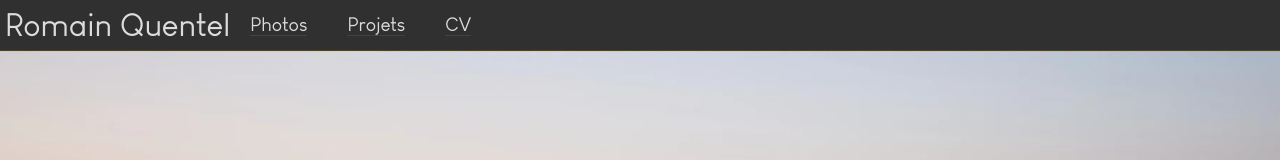
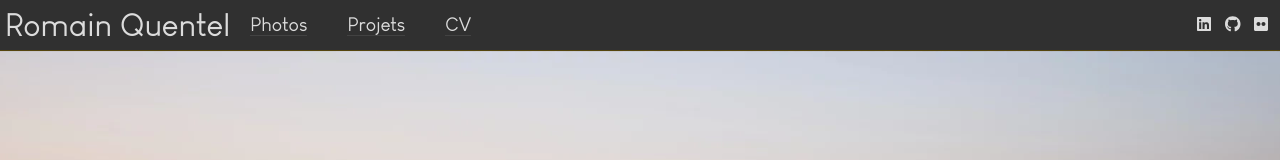
Before and after one commit to R0mm1/siteperso, a Nuxt app: page / in a window 1280 px wide. Shown: the top 160 px of the page. Built offline with nearby package versions, Linux system fonts and the light colour scheme.

Commit message:
Add external links

```diff
--- a/layouts/default.vue
+++ b/layouts/default.vue
@@ -6,9 +6,23 @@
         <font-awesome-icon :icon="['fas', 'bars']"/>
       </div>
       <div id="main-menu" ref="menuRef" :class="{'isOpened': isMenuOpened}">
-        <a @click="isMenuOpened = false" target="_blank" href="https://www.flickr.com/photos/169546193@N04/">Photos</a>
-        <NuxtLink @click="isMenuOpened = false" to="/projets">Projets</NuxtLink>
-        <NuxtLink @click="isMenuOpened = false" to="/cv">CV</NuxtLink>
+        <div id="navigation-menu">
+          <a @click="isMenuOpened = false" target="_blank"
+             href="https://www.flickr.com/photos/169546193@N04/">Photos</a>
+          <NuxtLink @click="isMenuOpened = false" to="/projets">Projets</NuxtLink>
+          <NuxtLink @click="isMenuOpened = false" to="/cv">CV</NuxtLink>
+        </div>
+        <div id="ext-link-menu">
+          <a aria-label="Aller vers mon profil Linkedin" title="Linkedin" target="_blank" href="https://www.linkedin.com/in/romain-q-7a168915b">
+            <font-awesome-icon :icon="['fab', 'linkedin']"/>
+          </a>
+          <a aria-label="Aller vers ma page Github" title="Github" target="_blank" href="https://github.com/R0mm1">
+            <font-awesome-icon :icon="['fab', 'github']"/>
+          </a>
+          <a aria-label="Aller sur ma galerie Flickr" title="Flickr" target="_blank" href="https://www.flickr.com/photos/169546193@N04/">
+            <font-awesome-icon :icon="['fab', 'flickr']"/>
+          </a>
+        </div>
       </div>
     </header>
     <div class="content">
@@ -19,15 +33,17 @@
 </template>
 
 <script setup lang="ts">
-import { onClickOutside } from '@vueuse/core'
+import {onClickOutside} from '@vueuse/core'
 
 const isMenuOpened = ref(false)
 
 const menuRef = ref(null)
 onClickOutside(
     menuRef,
-    () => {
-      isMenuOpened.value = false
+    (e) => {
+      if((e.target as HTMLElement).closest('#main-menu-icon') === null){
+        isMenuOpened.value = false
+      }
     },
 )
 </script>
@@ -46,7 +62,7 @@ body {
   color: $font;
 }
 
-button{
+button {
   background: transparent;
   border: 1px solid $gold;
   border-radius: 5px;
@@ -54,7 +70,7 @@ button{
   padding: 10px 15px;
 }
 
-a{
+a {
   color: inherit;
 }
 </style>
@@ -94,6 +110,9 @@ header {
   }
 
   #main-menu {
+    display: flex;
+    flex-grow: 1;
+
     @include phone-portrait {
       position: absolute;
       top: calc($headerHeight + $headerPadding + $headerPadding);
@@ -107,10 +126,18 @@ header {
       &:not(.isOpened) {
         display: none;
       }
+    }
+  }
+
+  #navigation-menu {
+    flex-grow: 1;
+
+    @include phone-portrait {
+      display: flex;
+      flex-direction: column;
 
       a {
         margin: 0 !important;
-        width: 100px;
         text-align: center;
       }
     }
@@ -123,6 +150,20 @@ header {
       border-bottom: 1px solid $border;
     }
   }
+
+  #ext-link-menu {
+    @include phone-portrait {
+      text-align: center;
+      a {
+        margin: 0 10px !important;
+        font-size: 1.2em;
+      }
+    }
+
+    a {
+      margin: 0 7px;
+    }
+  }
 }
 
 .content {
--- a/plugins/fontAwesome.ts
+++ b/plugins/fontAwesome.ts
@@ -1,7 +1,7 @@
 import { library } from '@fortawesome/fontawesome-svg-core'
 import { FontAwesomeIcon } from '@fortawesome/vue-fontawesome'
 import { faBars, faCaretRight, faCaretLeft, faXmark } from '@fortawesome/free-solid-svg-icons'
-import { faGithub } from "@fortawesome/free-brands-svg-icons";
+import {faFlickr, faGithub, faLinkedin} from "@fortawesome/free-brands-svg-icons";
 
 // @ts-ignore
 library.add(faBars)
@@ -13,6 +13,10 @@ library.add(faCaretLeft)
 library.add(faXmark)
 // @ts-ignore
 library.add(faGithub)
+// @ts-ignore
+library.add(faLinkedin)
+// @ts-ignore
+library.add(faFlickr)
 
 export default defineNuxtPlugin((nuxtApp) => {
     // @ts-ignore
```
